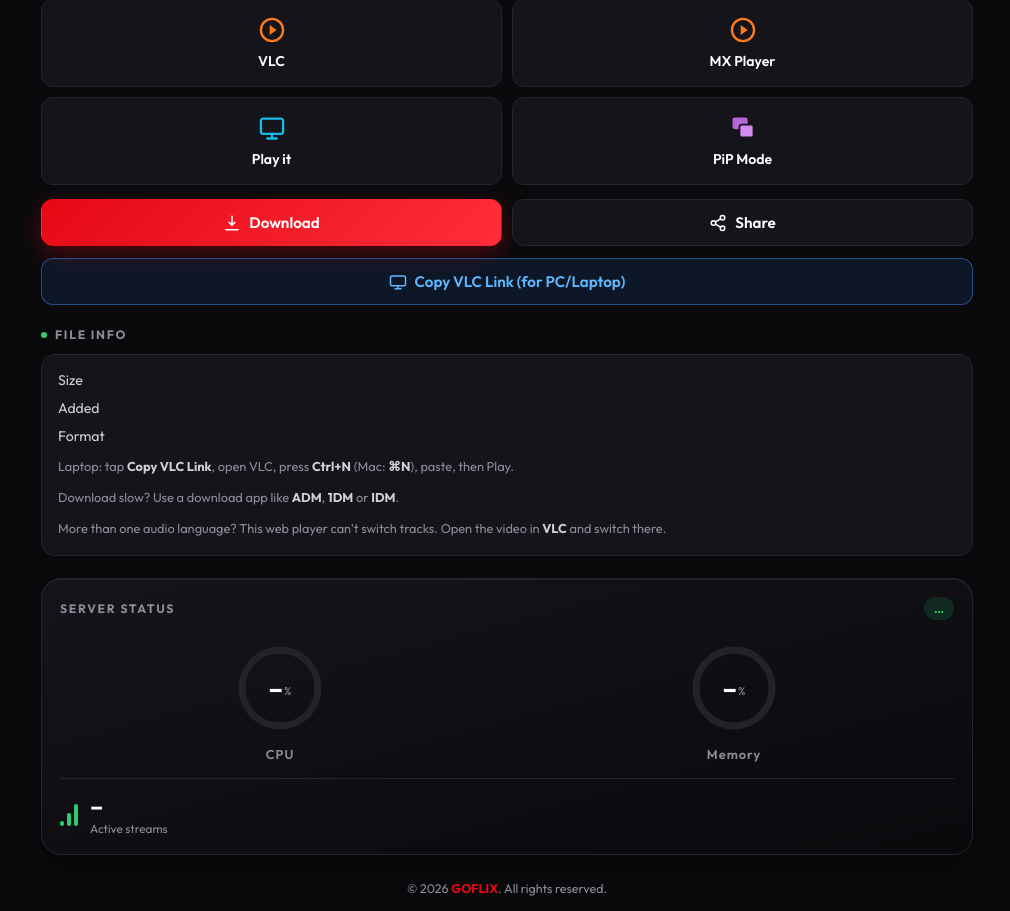
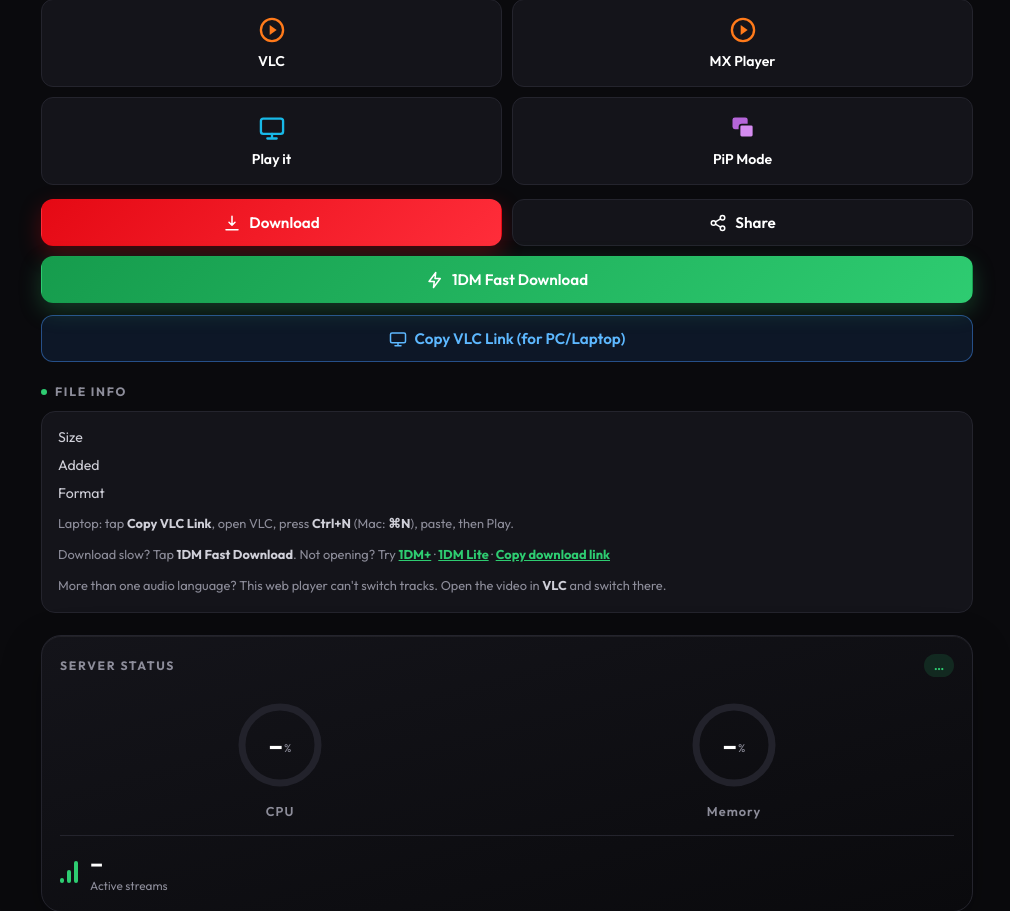
Before and after one commit to harshithacharya632-source/goflix-stream-url, a Python web app: template app/templates/watch.html in a window 1280 px wide. Shown: the part 659-1570 px from the top of the page, without its empty margins (133-1143 px from the left). Run offline with Jinja, Linux system fonts and the light colour scheme; the template is opened without the code that fills it, so the values that code supplies are empty.

Commit message:
Add 1DM Fast Download button and functionality

```diff
--- a/app/templates/watch.html
+++ b/app/templates/watch.html
@@ -93,6 +93,8 @@ h1{font-size:clamp(1.05rem,4.6vw,1.5rem);font-weight:500}
 .apps .btn{flex-direction:column;gap:8px;padding:16px 6px;font-size:.88rem}
 .apps .btn svg.ic{width:28px;height:28px}
 .btn.vlcpc{width:100%;margin-top:12px;color:#5db8ff;background:rgba(40,110,200,.14);border-color:rgba(70,150,255,.45)}
+.btn.dm1{width:100%;margin-top:10px;color:#fff;background:linear-gradient(135deg,#169c4d,#2ecc71);border-color:transparent;box-shadow:0 8px 22px rgba(46,204,113,.25)}
+.hint a{color:var(--ok);font-weight:700;text-decoration:underline;cursor:pointer}
 .info{display:grid;gap:10px;font-size:.88rem}
 .info div{display:flex;justify-content:space-between;gap:14px;color:var(--text2)}
 .info b{color:var(--text);text-align:right;overflow-wrap:anywhere}
@@ -183,6 +185,10 @@ h1{font-size:clamp(1.05rem,4.6vw,1.5rem);font-weight:500}
       <svg viewBox="0 0 24 24"><circle cx="18" cy="5" r="3"/><circle cx="6" cy="12" r="3"/><circle cx="18" cy="19" r="3"/><path d="M8.6 10.5l6.8-4M8.6 13.5l6.8 4"/></svg>Share</button>
   </div>
 
+  <!-- 4b. 1DM FAST DOWNLOAD (opens the 1DM app with the download link) -->
+  <button class="btn dm1" type="button" onclick="dm1Open()">
+    <svg viewBox="0 0 24 24"><path d="M13 2L4 14h7l-1 8 9-12h-7z"/></svg>1DM Fast Download</button>
+
   <!-- 5. COPY VLC LINK (PC / LAPTOP) -->
   <button class="btn vlcpc" type="button" onclick="copyLink(true)">
     <svg viewBox="0 0 24 24"><rect x="2" y="4" width="20" height="13" rx="2"/><path d="M8 21h8M12 17v4"/></svg>Copy VLC Link (for PC/Laptop)</button>
@@ -196,7 +202,7 @@ h1{font-size:clamp(1.05rem,4.6vw,1.5rem);font-weight:500}
       <div><span>Format</span><b id="info-fmt"></b></div>
     </div>
     <p class="hint">Laptop: tap <b>Copy VLC Link</b>, open VLC, press <b>Ctrl+N</b> (Mac: <b>⌘N</b>), paste, then Play.</p>
-    <p class="hint">Download slow? Use a download app like <b>ADM</b>, <b>1DM</b> or <b>IDM</b>.</p>
+    <p class="hint">Download slow? Tap <b>1DM Fast Download</b>. Not opening? Try <a onclick="dm1Open('plus')">1DM+</a> · <a onclick="dm1Open('lite')">1DM Lite</a> · <a onclick="dm1Copy()">Copy download link</a></p>
     <p class="hint">More than one audio language? This web player can't switch tracks. Open the video in <b>VLC</b> and switch there.</p>
   </div>
 
@@ -267,6 +273,40 @@ function shareLink() {
   else (navigator.clipboard ? navigator.clipboard.writeText(u) : Promise.reject()).then(() => toast('Link copied')).catch(() => prompt('Copy this link:', u));
 }
 
+// ── 1DM Fast Download ─────────────────────────────────────────────────────
+// Opens the 1DM app (Android) with this file's direct download link, so 1DM
+// downloads it with its own multi-connection engine. /dl/... sends the file
+// as an attachment with the real filename and supports Range requests.
+const DM_PKGS = {
+  free: 'idm.internet.download.manager',
+  plus: 'idm.internet.download.manager.plus',
+  lite: 'idm.internet.download.manager.adm.lite'
+};
+function dlUrl() {
+  return (/^https?:\/\//.test(BASE_URL_JS) ? BASE_URL_JS : 'https://' + BASE_URL_JS)
+    + '/dl/' + SHORT_CODE + '/' + encodeURIComponent(FILENAME);
+}
+function copyText(text, msg) {
+  (navigator.clipboard ? navigator.clipboard.writeText(text) : Promise.reject())
+    .then(() => toast(msg)).catch(() => { prompt('Copy this link:', text); });
+}
+function dm1Copy() { copyText(dlUrl(), 'Download link copied. Paste it in 1DM'); }
+function dm1Open(variant) {
+  const url = dlUrl();
+  if (!/Android/i.test(navigator.userAgent)) { dm1Copy(); return; }   // iPhone / PC: no 1DM intent
+  const p = $('player'); if (p && p.pause) p.pause();
+  const u = new URL(url);
+  let left = false;
+  const gone = () => { left = true; };
+  document.addEventListener('visibilitychange', gone, { once: true });
+  window.addEventListener('pagehide', gone, { once: true });
+  location.href = 'intent://' + u.host + u.pathname + '#Intent;scheme=' + u.protocol.slice(0, -1) +
+    ';action=android.intent.action.VIEW;package=' + DM_PKGS[variant || 'free'] + ';end';
+  // Still on this page after 2s = the app didn't open -> copy the link instead.
+  setTimeout(() => { document.removeEventListener('visibilitychange', gone);
+    if (!left && !document.hidden) copyText(url, '1DM did not open. Link copied, paste it in 1DM'); }, 2000);
+}
+
 // ── Server status ─────────────────────────────────────────────────────────
 const level = p => p >= 85 ? 'high' : p >= 60 ? 'mid' : '';
 const CIRC = 2 * Math.PI * 38, hist = [];
```
